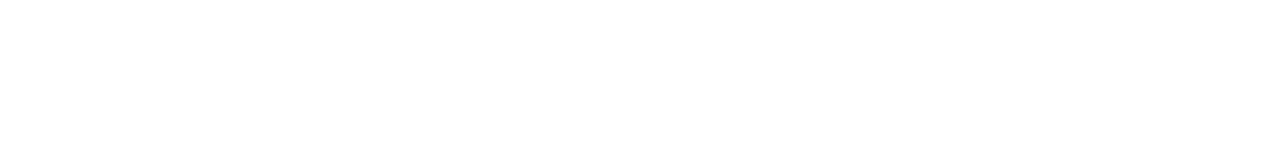
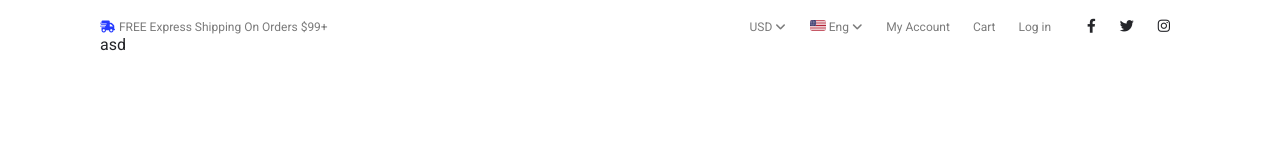
Before and after one commit to ersenozturk/akilli-e-ticaret, a plain HTML site: page index.html in a window 1280 px wide. Drawn offline with Linux system fonts and the light colour scheme.

Commit message:
supheader done

```diff
--- /dev/null
+++ b/css/global.css
@@ -0,0 +1,68 @@
+@import url("https://fonts.googleapis.com/css2?family=Roboto:wght@300;400;500;700&display=swap");
+*,
+::after,
+::before {
+  box-sizing: border-box;
+  margin: 0;
+  padding: 0;
+}
+
+:root {
+  /* colors */
+  --blue: #243aff;
+  --color-light: #7b7b7b;
+  --color-dark: #242529;
+  --color-white: #ffffff;
+  --bg-categories: #f4f4f4;
+  --green: #33a969;
+
+  /* rest of the vars */
+  --borderRadius-light: 0.15rem;
+  --borderRadius: 0.25rem;
+  --transition: 0.3s ease-in-out all;
+
+  /* box shadow*/
+  --shadow-1: 0 1px 3px 0 rgba(0, 0, 0, 0.1), 0 1px 2px 0 rgba(0, 0, 0, 0.06);
+  --shadow-2: 0 4px 6px -1px rgba(0, 0, 0, 0.1),
+    0 2px 4px -1px rgba(0, 0, 0, 0.06);
+  --shadow-3: 0 10px 15px -3px rgba(0, 0, 0, 0.1),
+    0 4px 6px -2px rgba(0, 0, 0, 0.05);
+  --shadow-4: 0 20px 25px -5px rgba(0, 0, 0, 0.1),
+    0 10px 10px -5px rgba(0, 0, 0, 0.04);
+}
+
+body {
+  font-family: "Roboto", sans-serif;
+  color: var(--color-dark);
+  background-color: var(--color-white);
+}
+
+h1,
+h2,
+h3,
+h4,
+h5 {
+  text-transform: capitalize;
+}
+
+a {
+  text-decoration: none;
+}
+ul {
+  list-style-type: none;
+  padding: 0;
+}
+
+/*! global classses START*/
+.flex-center{
+  display: flex;
+  align-items: center;
+  justify-content: center;
+}
+.flex-bw{
+  display: flex;
+  align-items: center;
+  justify-content: space-between;
+}
+
+/*! global classses END------------*/
--- a/css/style.css
+++ b/css/style.css
@@ -0,0 +1,49 @@
+/*! all page styles START */
+#wrapperOut {
+    margin-left: calc((100vw - 100%) / -2);
+    margin-right: calc((100vw - 100%) / -2);
+  }
+
+  #wrapperInner {
+    max-width: 1516px;
+    margin: 0 auto;
+  }
+
+  #wrapper {
+    margin: 0 100px;
+  }
+/*! all page styles END------------ */
+
+/*! header START */
+header{
+    padding: 16px 0;
+}
+header span{
+    font-size: 12px;
+    color: var(--color-light);
+}
+/* supheader */
+.truck{
+    color: var(--blue);
+}
+
+#supheader-right span{
+    padding: 0 10px;
+}
+
+#usd-flag{
+    width: 16px;
+    border-radius: var(--borderRadius-light);
+}
+.social{
+    margin-left: 16px;
+}
+.social span{
+    color: var(--color-dark);
+    font-size: 14px;
+}
+/* subheader */
+
+
+
+/*! header END------------ */
--- a/index.html
+++ b/index.html
@@ -1,13 +1,54 @@
 <!DOCTYPE html>
 <html lang="en">
-<head>
-    <meta charset="UTF-8">
-    <meta http-equiv="X-UA-Compatible" content="IE=edge">
-    <meta name="viewport" content="width=device-width, initial-scale=1.0">
-    <link rel="stylesheet" href="/css/style.css">
+  <head>
+    <meta charset="UTF-8" />
+    <meta http-equiv="X-UA-Compatible" content="IE=edge" />
+    <meta name="viewport" content="width=device-width, initial-scale=1.0" />
+    <!-- css file -->
+    <link rel="stylesheet" href="/css/style.css" />
+    <link rel="stylesheet" href="/css/global.css" />
+    <!-- font-awesome/cdn -->
+    <link
+      rel="stylesheet"
+      href="https://cdnjs.cloudflare.com/ajax/libs/font-awesome/6.2.0/css/all.min.css"
+      integrity="sha512-xh6O/CkQoPOWDdYTDqeRdPCVd1SpvCA9XXcUnZS2FmJNp1coAFzvtCN9BmamE+4aHK8yyUHUSCcJHgXloTyT2A=="
+      crossorigin="anonymous"
+      referrerpolicy="no-referrer"
+    />
     <title>Akıllı e-ticaret</title>
-</head>
-<body>
+  </head>
+  <body>
+    <div id="wrapperOut">
+      <div id="wrapperInner">
+        <div id="wrapper">
+          <header>
+            <div id="supheader" class="flex-bw">
+              <div id="supheader-Left">
+                <span class="truck"><i class="fa-solid fa-truck-fast"></i></span>
+                <span>FREE Express Shipping On Orders $99+</span>
+              </div>
+              <div class="flex-bw" id="supheader-right">
+                <div>
+                  <span>USD <i class="fa-solid fa-angle-down"></i></span>
+                  <span><img src="./assets/united-states-flag-icon.svg" alt="usd flag" id="usd-flag"> Eng <i class="fa-solid fa-angle-down"></i></span>
+                  <span>My Account </span>
+                  <span>Cart </span>
+                  <span>Log in </span>
+                </div>
+                <div class="social">
+                    <span><i class="fa-brands fa-facebook-f"></i></span>
+                    <span><i class="fa-brands fa-twitter"></i></span>
+                    <span><i class="fa-brands fa-instagram"></i></span>
+                </div>
+              </div>
+            </div>
 
-</body>
+            <div id="subheader">
+            </div>
+            <nav>asd</nav>
+          </header>
+        </div>
+      </div>
+    </div>
+  </body>
 </html>
```
Also changed, not shown: assets/logo.png (added), assets/united-states-flag-icon.svg (added).
